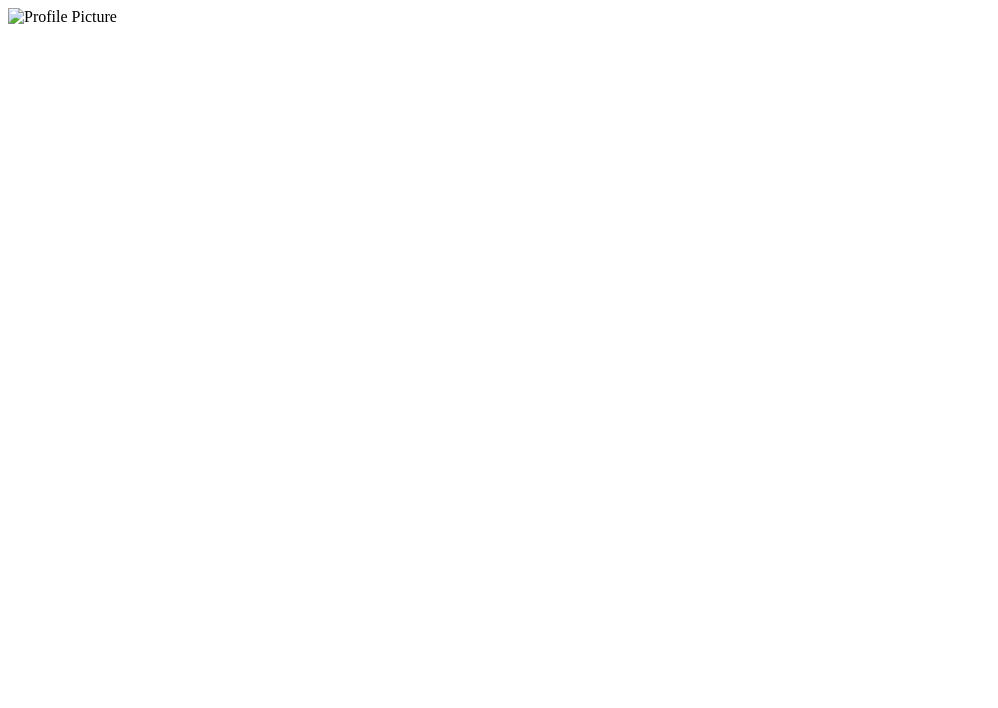
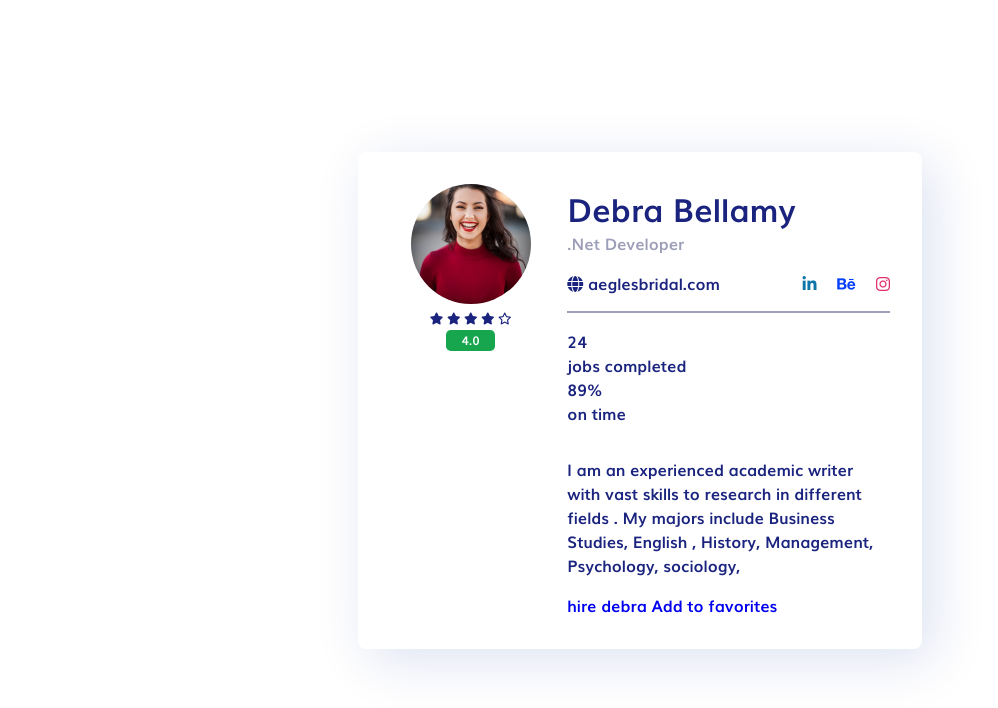
Before and after one commit to AnushkaWijegoonawardana97/Open-Source-UI-Component, a plain HTML site: page User Card/index.html in a window 1280 px wide. Shown: the whole page, without its empty margins (0-998 px from the left). Drawn offline with Linux system fonts and the light colour scheme.

Commit message:
User Profile Card Base Developmet Phase 1

```diff
--- a/User Card/index.html
+++ b/User Card/index.html
@@ -1,9 +1,18 @@
 <!DOCTYPE html>
 <html lang="en">
 	<head>
+		<title>User Card</title>
 		<meta charset="UTF-8" />
 		<meta name="viewport" content="width=device-width, initial-scale=1.0" />
-		<title>User Card</title>
+
+		<!-- Font Awesome CDN -->
+		<script
+			src="https://kit.fontawesome.com/b27501a5af.js"
+			crossorigin="anonymous"
+		></script>
+
+		<!-- Custome CSS File -->
+		<link rel="stylesheet" href="css/style.css" />
 	</head>
 	<body>
 		<!-- Main Container -->
@@ -12,8 +21,92 @@
 			<div class="user-card" id="user-card">
 				<!-- Profile Picture Container -->
 				<div class="profiel-picture-container">
+					<!-- Profile Picture -->
 					<div class="profile-picture">
-						<img src="" alt="Profile Picture" class="profile-picture-image" />
+						<img
+							src="assets/ProfileImage.jpg"
+							alt="Profile Picture"
+							class="profile-picture-image"
+						/>
+					</div>
+
+					<!-- Profile Ratings -->
+					<div class="profile-ratings">
+						<div class="profile-rating-stars">
+							<i class="fas fa-star"></i>
+							<i class="fas fa-star"></i>
+							<i class="fas fa-star"></i>
+							<i class="fas fa-star"></i>
+							<i class="far fa-star"></i>
+						</div>
+						<div class="profile-rating-badge">4.0</div>
+					</div>
+				</div>
+
+				<!-- Profile Data Container -->
+				<div class="profile-data-container">
+					<!-- Profile Personal Details -->
+					<div class="profile-data-personal-details">
+						<div class="profile-data-name">debra bellamy</div>
+						<div class="profile-data-occupation">.net developer</div>
+
+						<!-- Space Sperator -->
+						<div class="space-sperator space-sperator-half"></div>
+
+						<div class="proflie-data-personal-links">
+							<div class="profile-data-web-link">
+								<a href="#!"><i class="fas fa-globe"></i> aeglesbridal.com</a>
+							</div>
+
+							<div class="profile-data-social-links">
+								<a href="#!" class="social-link social-link-linkedin"
+									><i class="fab fa-linkedin-in"></i
+								></a>
+
+								<a href="#!" class="social-link social-link-behance"
+									><i class="fab fa-behance"></i
+								></a>
+
+								<a href="#!" class="social-link social-link-instagram"
+									><i class="fab fa-instagram"></i
+								></a>
+							</div>
+						</div>
+					</div>
+
+					<!-- Line Sperator -->
+					<div class="line-sperator"></div>
+
+					<!-- Profile Stats -->
+					<div class="profile-data-stats">
+						<div class="profile-data-stats-card">
+							<div class="stats-card-detail">24</div>
+							<div class="stats-card-description">jobs completed</div>
+						</div>
+
+						<div class="profile-data-stats-card">
+							<div class="stats-card-detail">89%</div>
+							<div class="stats-card-description">on time</div>
+						</div>
+					</div>
+
+					<!-- Space Sperator -->
+					<div class="space-sperator"></div>
+
+					<!-- Profile Bio -->
+					<div class="profile-data-bio">
+						I am an experienced academic writer with vast skills to research in
+						different fields . My majors include Business Studies, English ,
+						History, Management, Psychology, sociology,
+					</div>
+
+					<!-- Space Sperator -->
+					<div class="space-sperator space-sperator-half"></div>
+
+					<!-- Profile Action Container -->
+					<div class="profile-data-actions">
+						<a href="#!" class="btn btn-hire" id="btn-hire">hire debra</a>
+						<a href="#!" class="btn btn-fav" id="btn-fav">Add to favorites</a>
 					</div>
 				</div>
 			</div>
--- /dev/null
+++ b/User Card/scss/_sociacllinks.scss
@@ -0,0 +1,35 @@
+.social-link {
+	margin: 0 0.5rem;
+	font-weight: bolder;
+
+	&:first-child {
+		margin-left: 0;
+	}
+	&:last-child {
+		margin-right: 0;
+	}
+
+	&-linkedin {
+		color: #0e76a8;
+
+		&:hover {
+			color: darken(#0e76a8, 9);
+		}
+	}
+
+	&-behance {
+		color: #053eff;
+
+		&:hover {
+			color: darken(#053eff, 9);
+		}
+	}
+
+	&-instagram {
+		color: #e1306c;
+
+		&:hover {
+			color: darken(#e1306c, 9);
+		}
+	}
+}
--- /dev/null
+++ b/User Card/scss/_sperators.scss
@@ -0,0 +1,12 @@
+.space-sperator {
+	padding: 1rem 0rem;
+
+	&-half {
+		padding: 0.5rem 0rem;
+	}
+}
+
+.line-sperator {
+	margin: 1rem 0rem;
+	border: 1px solid $secondary-font;
+}
--- /dev/null
+++ b/User Card/scss/_typography.scss
@@ -0,0 +1,8 @@
+@font-face {
+	font-family: Muli-Bold;
+	src: url("../assets/Muli-Bold.ttf") format("truetype");
+}
+@font-face {
+	font-family: Muli-SemiBold;
+	src: url("../assets/Muli-SemiBold.ttf") format("truetype");
+}
--- /dev/null
+++ b/User Card/scss/_varibles.scss
@@ -0,0 +1,5 @@
+$primary-font: #1a237e;
+$secondary-font: #9d9fb8;
+$btn-font: #fff;
+$badge-color: #17a64e;
+$primary-btn: #ff9100;
--- a/User Card/scss/main.scss
+++ b/User Card/scss/main.scss
@@ -0,0 +1,112 @@
+@import "varibles";
+@import "typography";
+@import "sperators";
+@import "sociacllinks";
+
+// General Style Resettings
+html,
+body {
+	padding: 0;
+	margin: 0;
+	box-sizing: border-box;
+	height: 100%;
+}
+
+a {
+	text-decoration: none;
+}
+
+// ======================= Style Divider =======================
+
+// Page Container Styllings
+#main-container {
+	height: 100%;
+	display: flex;
+	align-items: center;
+	justify-content: center;
+}
+
+// User Card Styllings
+#user-card {
+	max-width: 500px;
+	border-radius: 0.5rem;
+	box-shadow: 11px 11px 54px 0px rgba(0, 51, 153, 0.14);
+	padding: 2rem;
+	font-family: "Muli-Bold", sans-serif;
+	color: $primary-font;
+	display: flex;
+	align-items: flex-start;
+	justify-content: center;
+
+	// Profile Picture Container Stylings
+	.profiel-picture-container {
+		flex: 1;
+		text-align: center;
+		margin-right: 1rem;
+
+		.profile-picture {
+			.profile-picture-image {
+				width: 120px;
+				height: 120px;
+				border-radius: 50%;
+				object-fit: cover;
+			}
+		}
+
+		.profile-ratings {
+			font-size: 0.75rem;
+
+			.profile-rating-stars {
+				margin-bottom: 0.2rem;
+			}
+
+			.profile-rating-badge {
+				padding: 0.1rem 0.3rem;
+				display: inline-block;
+				background-color: $badge-color;
+				color: $btn-font;
+				border-radius: 0.3rem;
+				min-width: 2.5rem;
+			}
+		}
+	}
+
+	// Profile Data Container Stylings
+	.profile-data-container {
+		flex: 2;
+
+		// Profile Personal Details
+		.profile-data-personal-details {
+			text-transform: capitalize;
+
+			.profile-data-name {
+				font-size: 2rem;
+				font-weight: bolder;
+			}
+
+			.profile-data-occupation {
+				color: $secondary-font;
+			}
+
+			.proflie-data-personal-links {
+				display: flex;
+				align-items: center;
+				justify-content: space-between;
+				text-transform: lowercase;
+
+				.profile-data-web-link {
+					a {
+						color: $primary-font;
+
+						&:hover {
+							color: $primary-btn;
+						}
+					}
+				}
+
+				.profile-data-social-links {
+				}
+			}
+		}
+	}
+}
```
Also changed, not shown: User Card/assets/Muli-Bold.ttf (added), User Card/assets/Muli-SemiBold.ttf (added), User Card/assets/ProfileImage.jpg (added), User Card/css/style.css, 1 other file.
